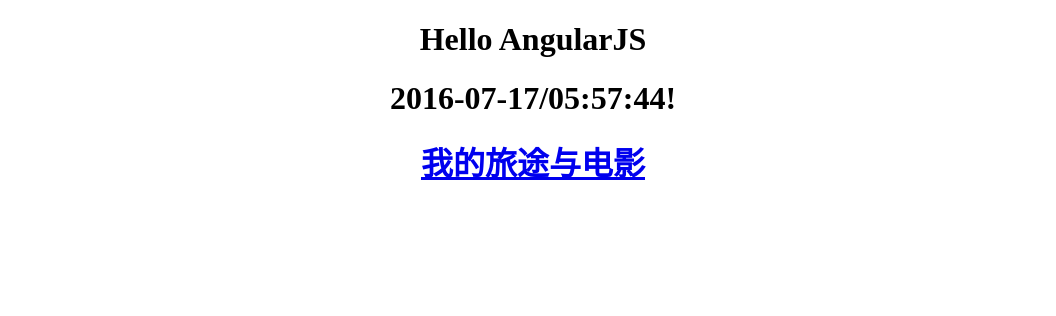
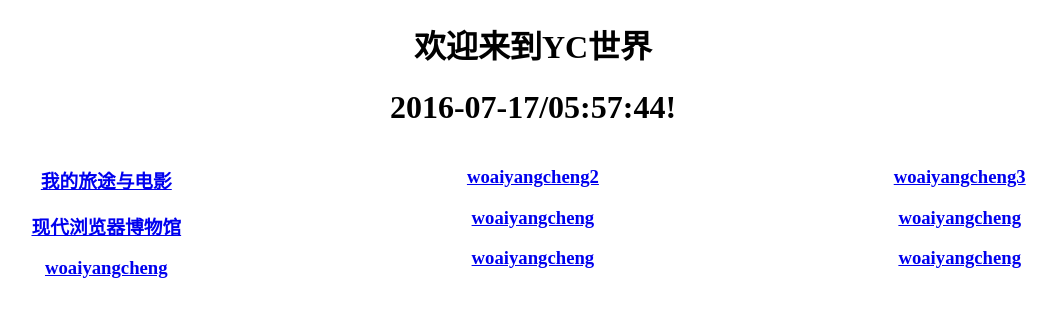
Before and after one commit to woaiyangcheng555/Mytest, a plain HTML site: page index.html in a window 1280 px wide. Shown: the whole page, without its empty margins (107-1163 px from the left). Drawn offline with nearby package versions, Linux system fonts and the light colour scheme.

Commit message:
Update index.html

```diff
--- a/index.html
+++ b/index.html
@@ -5,15 +5,32 @@
 <title>愿赌不服输</title>
 <script src="https://apps.bdimg.com/libs/angular.js/1.4.6/angular.min.js"></script>
 <style>
-h1{
-	text-align:center;
-}
+body{margin:0;padding:0;}
+div{overflow:hidden;}
+h1,h3{text-align:center;}
+.left{float:left;width:33.33%}
+.middle{float:left;width:33.33%;}
+.right{float:right;width:33.33%}
 </style>
 </head>
 <div ng-controller="myctrl">
-<h1>Hello AngularJS</h1>
+<h1>欢迎来到YC世界</h1>
 <h1>{{ clock|date:'yyyy-MM-dd/HH:mm:ss'}}!</h1>
-<h1><a href="https://woaiyangcheng555.github.io/Mytest/happy.html">我的旅途与电影</a></h1>
+<div class="left">
+        <h3><a href="https://woaiyangcheng555.github.io/Mytest/happy.html">我的旅途与电影</a></h3>
+        <h3><a href="https://woaiyangcheng555.github.io/Mytest/browser.html">现代浏览器博物馆</a></h3>
+        <h3><a href="#">woaiyangcheng</a></h3>
+    </div>
+	<div class="middle">
+    	<h3><a href="#">woaiyangcheng2</a></h3>
+        <h3><a href="#">woaiyangcheng</a></h3>
+        <h3><a href="#">woaiyangcheng</a></h3>
+    </div>
+	<div class="right">
+    	<h3><a href="#">woaiyangcheng3</a></h3>
+        <h3><a href="#">woaiyangcheng</a></h3>
+        <h3><a href="#">woaiyangcheng</a></h3>
+    </div>
 </div>
 <script type="text/javascript">
 	var mymodule=angular.module("mymodule",[]);
```
